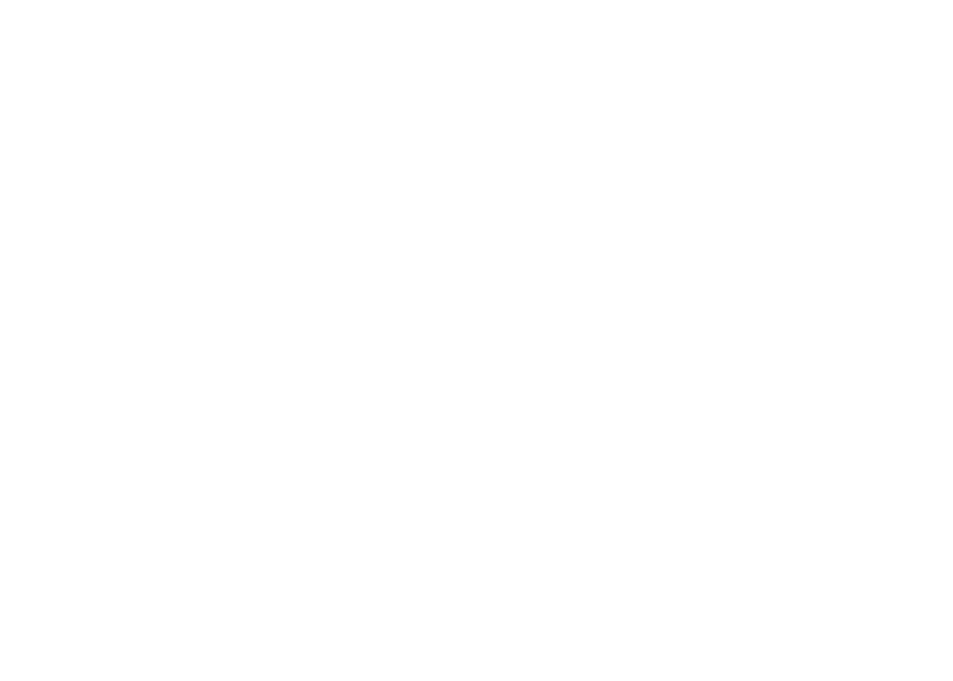
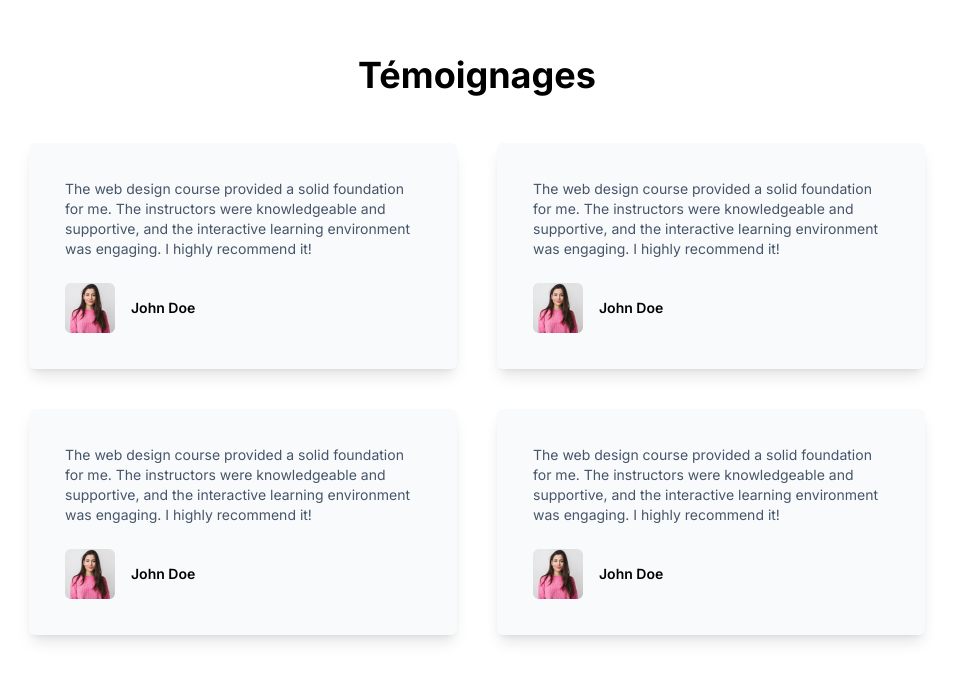
Before and after one commit to ibtissammassa/Site-formation-ensa, a Next.js app: page / in a window 1280 px wide. Shown: the part 3046-3727 px from the top of the page, without its empty margins (163-1116 px from the left). Before the commit the page ends 3011 px from the top, so only its background shows below. Built offline with nearby package versions, Linux system fonts and the light colour scheme.

Commit message:
Home - Temoignages

```diff
--- /dev/null
+++ b/src/Components/Sections/Temoignage.jsx
@@ -0,0 +1,42 @@
+import TemoignageCard from "../ui/TemoignageCard";
+import JohnDoe from "../../../public/JohnDoe.png";
+
+function Temoignage() {
+    const temoignages = [
+        {
+            text: "The web design course provided a solid foundation for me. The instructors were knowledgeable and supportive, and the interactive learning environment was engaging. I highly recommend it!",
+            name: "John Doe",
+            img: JohnDoe
+        },
+        {
+            text: "The web design course provided a solid foundation for me. The instructors were knowledgeable and supportive, and the interactive learning environment was engaging. I highly recommend it!",
+            name: "John Doe",
+            img: JohnDoe
+        },
+        {
+            text: "The web design course provided a solid foundation for me. The instructors were knowledgeable and supportive, and the interactive learning environment was engaging. I highly recommend it!",
+            name: "John Doe",
+            img: JohnDoe
+        },
+        {
+            text: "The web design course provided a solid foundation for me. The instructors were knowledgeable and supportive, and the interactive learning environment was engaging. I highly recommend it!",
+            name: "John Doe",
+            img: JohnDoe
+        },
+    ]
+
+    return (
+        <div className="flex flex-col h-[95vh] w-full px-48 gap-12 justify-center items-center">
+            <h1 className="text-4xl font-bold">Témoignages</h1>
+            <div className="grid grid-cols-2 gap-10">
+                {
+                    temoignages.map((temoignage, index) => (
+                        <TemoignageCard key={index} text={temoignage.text} name={temoignage.name} img={temoignage.img} />
+                    ))
+                }
+            </div>
+        </div>
+     );
+}
+
+export default Temoignage;
--- /dev/null
+++ b/src/Components/ui/TemoignageCard.jsx
@@ -0,0 +1,15 @@
+import Image from "next/image";
+
+function TemoignageCard({text, name, img}) {
+    return (
+        <div className="bg-slate-50 p-9 rounded-md flex flex-col gap-6 shadow-lg">
+            <p className="text-sm text-slate-600">{text}</p>
+            <div className="flex items-center gap-4">
+                <Image className="rounded" src={img} alt={name} />
+                <h3 className="font-semibold text-sm">{name}</h3>
+            </div>
+        </div>
+     );
+}
+
+export default TemoignageCard;
--- a/src/app/page.jsx
+++ b/src/app/page.jsx
@@ -2,6 +2,7 @@ import Image from "next/image";
 import Hero from "@/Components/Sections/Hero";
 import Pourquoi from "@/Components/Sections/Pourquoi";
 import Programme from "@/Components/Sections/Programme";
+import Temoignage from "@/Components/Sections/Temoignage";
 
 export default function Home() {
   return (
@@ -12,6 +13,7 @@ export default function Home() {
         <iframe className="w-full rounded-md h-full" src="https://www.youtube.com/embed/rLsjtEClNYU" allow="accelerometer; autoplay; clipboard-write; encrypted-media; gyroscope; picture-in-picture; web-share" allowFullScreen frameBorder="0"></iframe>
       </div>
       <Programme />
+      <Temoignage />
     </>
   );
 }
```
Also changed, not shown: public/JohnDoe.png (added).
